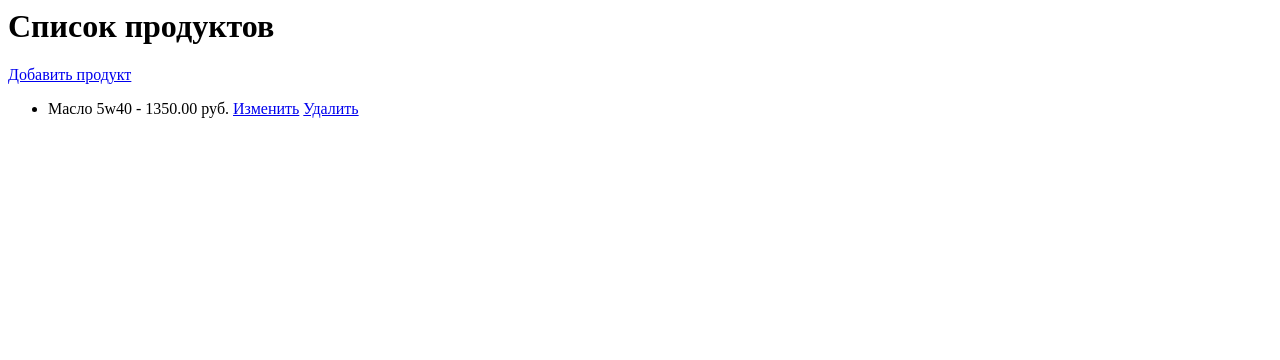
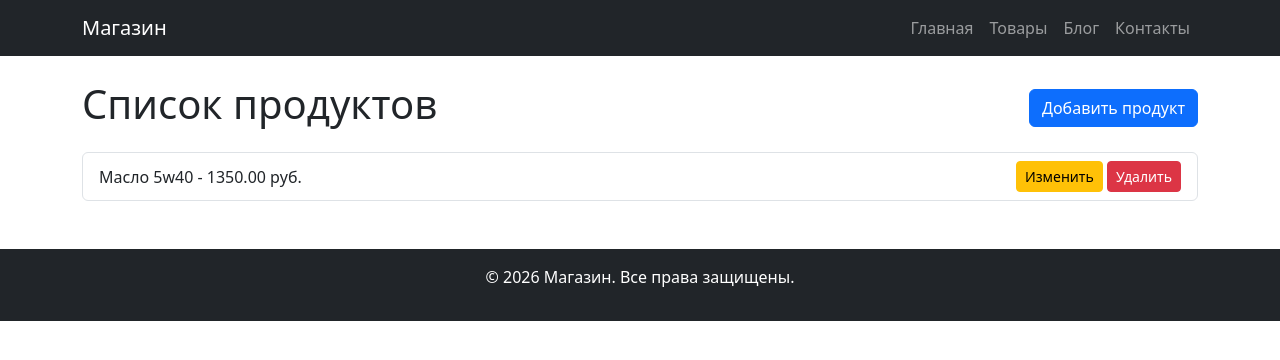
Before and after one commit to antonovvaldemar5-svg/Django_projects, a Django app: page /list/ in a window 1280 px wide. Shown: the top 360 px of the page. Run offline with Django 5.2, Linux system fonts and the light colour scheme; data comes from the database, SQL or seed files in the repository.

Commit message:
Проработал все замечания

```diff
--- a/catalog/templates/catalog/home.html
+++ b/catalog/templates/catalog/home.html
@@ -7,7 +7,9 @@
         {% for product in products %}
         <div class="col-md-4">
             <div class="card mb-4">
-                <img src="{{ product.image.url }}" class="card-img-top" alt="{{ product.name }}">
+                {% if product.image %}
+                    <img src="{{ product.image.url }}" class="card-img-top" alt="{{ product.name }}">
+                {% endif %}
                 <div class="card-body">
                     <h5 class="card-title">{{ product.name }}</h5>
                     <p class="card-text">{{ product.description|truncatechars:100 }}</p>
--- a/catalog/templates/catalog/menu.html
+++ b/catalog/templates/catalog/menu.html
@@ -7,6 +7,12 @@
                     <a class="nav-link" href="{% url 'catalog:home' %}">Главная</a>
                 </li>
                 <li class="nav-item">
+                    <a class="nav-link" href="{% url 'catalog:product_list' %}">Товары</a>
+                </li>
+                <li class="nav-item">
+                    <a class="nav-link" href="{% url 'blog:blog_list' %}">Блог</a>
+                </li>
+                <li class="nav-item">
                     <a class="nav-link" href="{% url 'catalog:contacts' %}">Контакты</a>
                 </li>
             </ul>
--- a/catalog/templates/catalog/product_detail.html
+++ b/catalog/templates/catalog/product_detail.html
@@ -3,9 +3,11 @@
 {% block content %}
 <div class="container mt-5">
     <h1>{{ product.name }}</h1>
-    <img src="{{ product.image.url }}" alt="{{ product.name }}" class="img-fluid">
+    {% if product.image %}
+        <img src="{{ product.image.url }}" alt="{{ product.name }}" class="img-fluid mb-3">
+    {% endif %}
     <p>{{ product.description }}</p>
     <p>Цена: {{ product.price }} руб.</p>
-    <a href="{% url 'catalog:home' %}" class="btn btn-secondary">Назад</a>
+    <a href="{% url 'catalog:product_list' %}" class="btn btn-secondary">Назад к списку</a>
 </div>
 {% endblock %}
--- a/catalog/templates/catalog/product_list.html
+++ b/catalog/templates/catalog/product_list.html
@@ -1,11 +1,22 @@
+{% extends 'catalog/base.html' %}
+
+{% block content %}
+<div class="container mt-4">
+    <div class="d-flex justify-content-between align-items-center mb-3">
         <h1>Список продуктов</h1>
-<a href="{% url 'product_create' %}">Добавить продукт</a>
-<ul>
+        <a href="{% url 'catalog:product_create' %}" class="btn btn-primary">Добавить продукт</a>
+    </div>
+
+    <ul class="list-group">
         {% for product in products %}
-        <li>
+            <li class="list-group-item d-flex justify-content-between align-items-center">
                 {{ product.name }} - {{ product.price }} руб.
-            <a href="{% url 'product_update' product.pk %}">Изменить</a>
-            <a href="{% url 'product_delete' product.pk %}">Удалить</a>
+                <div>
+                    <a href="{% url 'catalog:product_update' product.pk %}" class="btn btn-sm btn-warning">Изменить</a>
+                    <a href="{% url 'catalog:product_delete' product.pk %}" class="btn btn-sm btn-danger">Удалить</a>
+                </div>
             </li>
         {% endfor %}
     </ul>
+</div>
+{% endblock %}
```
Also changed, not shown: catalog/forms.py (+42 -49 lines), catalog/templates/catalog/product_confirm_delete.html (+12 -6 lines), catalog/templates/catalog/product_form.html (+12 -7 lines). Lines whose indentation alone changed are shown as unchanged.
